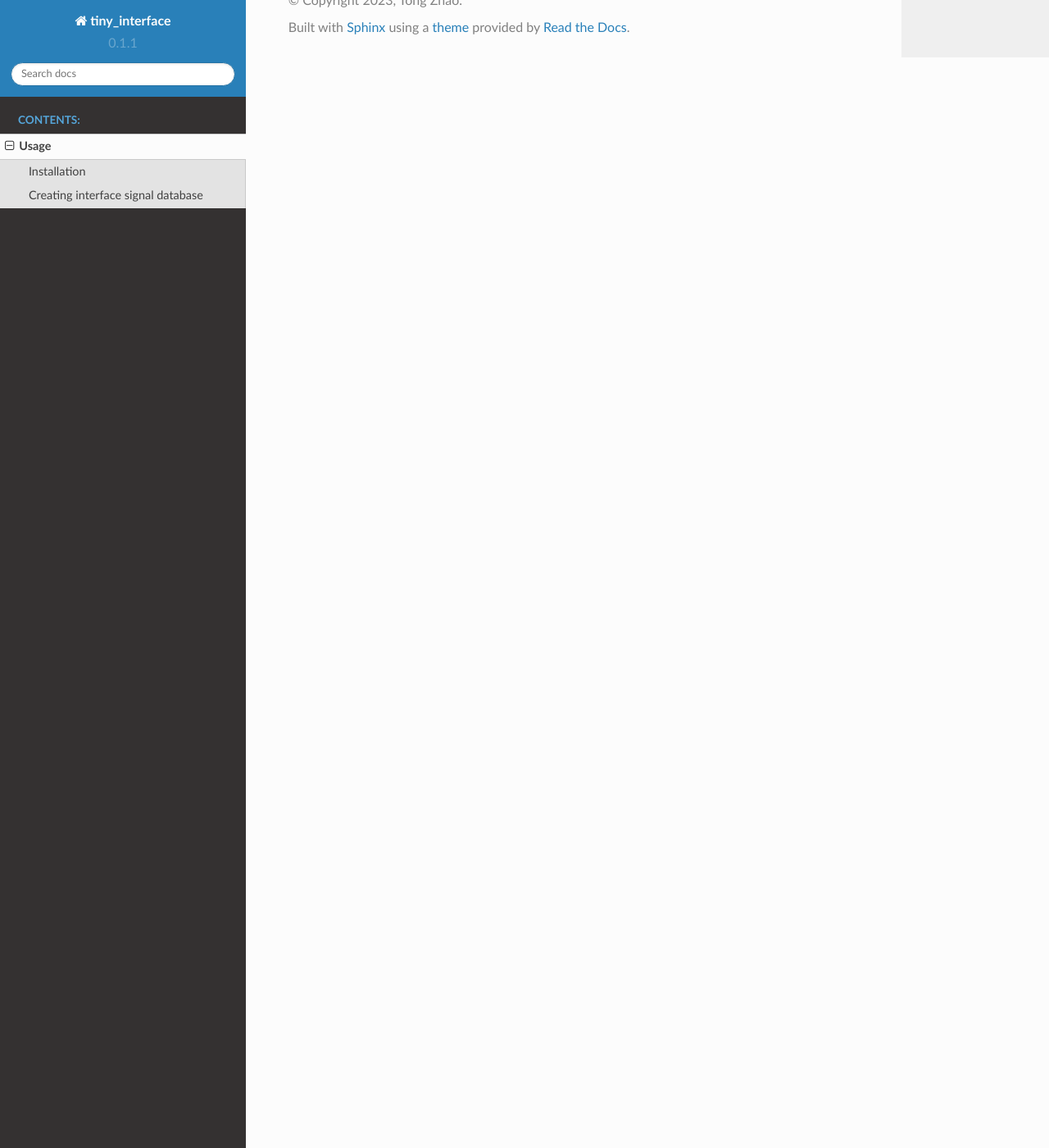
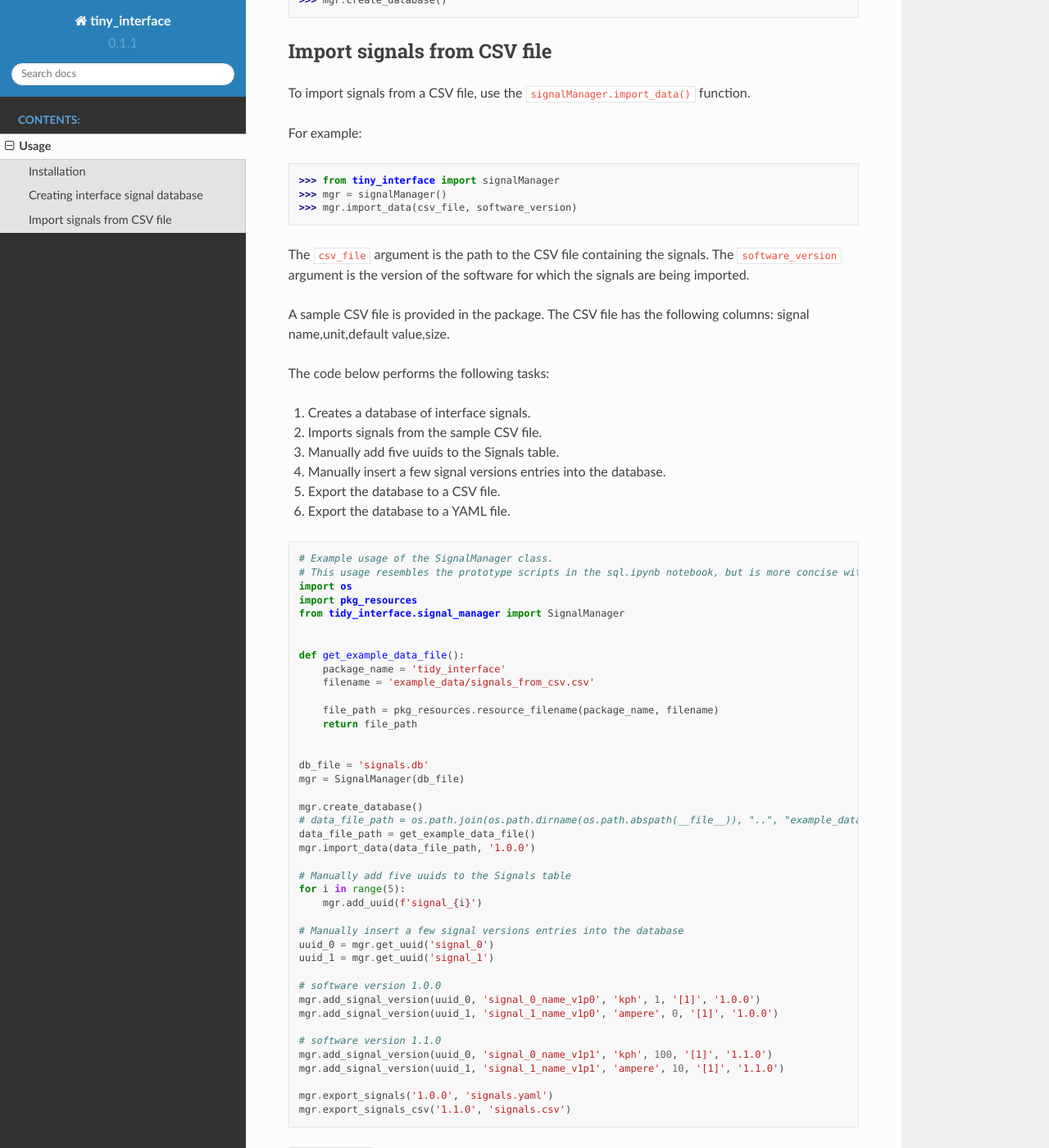
Before and after one commit to nexthybrid/tidy_interface, a Sphinx documentation site: the page built from docs/source/usage.rst, in a window 1280 px wide and 1400 px high, scrolled down 1673 px. Shown: the whole window at 82% size. Built offline with Sphinx 7.4.7 and the Read the Docs theme 2.0.0, drawn with Linux system fonts in a browser that asks for light colours; some of the changed text lies outside the part shown.

Commit message:
added example code in docs/source/usage.rst

```diff
--- a/README.rst
+++ b/README.rst
@@ -57,7 +57,7 @@ SQLite3 is **not directly available through pip** (in Windows at least). Install
 For developers
 --------------
 
-The ``main`` branch is the stable branch.
+The ``main`` branch is the stable branch. Merged pull requests on main will be tagged with a version number (and pushed to PyPI later).
 
 The ``dev`` branch is the develop branch where the latest changes are pushed.
 
--- a/docs/source/usage.rst
+++ b/docs/source/usage.rst
@@ -12,7 +12,14 @@ To use tiny_interface, first install it using pip (TBD):
 
    (.venv) $ pip install tiny_interface
 
-The above python package installation is TBD. For now, you can install the package by cloning the repository and running the following command from the root directory of the repository:
+The above python package installation is TBD (need to push to PyPl). For now, you can install the package by cloning the repository and running the following command from the root directory of the repository:
+
+.. code-block:: console
+
+    (.venv) $ git clone https://github.com/nexthybrid/tidy_interface.git
+    (.venv) $ cd tidy_interface
+    (.venv) $ python3 -m setup.py sdist
+    (.venv) $ python3 -m pip install dist/tiny_interface-x.x.x.tar.gz
 
 This tool uses Python, Django, SQLite3, pyyaml for database management. While pyyaml is included in the package installation, sqlite3 is not, as it is not directly available in Windows through pip. SQLite3 can be installed from [official website](https://www.sqlite.org/download.html).
 
@@ -69,3 +76,73 @@ For example:
     >>> from tiny_interface import signalManager
     >>> mgr = signalManager()
     >>> mgr.create_database()
+
+Import signals from CSV file
+----------------------------
+
+To import signals from a CSV file, use the ``signalManager.import_data()`` function.
+
+For example:
+
+.. code-block:: python
+
+    >>> from tiny_interface import signalManager
+    >>> mgr = signalManager()
+    >>> mgr.import_data(csv_file, software_version)
+
+The ``csv_file`` argument is the path to the CSV file containing the signals. The ``software_version`` argument is the version of the software for which the signals are being imported.
+
+A sample CSV file is provided in the package. The CSV file has the following columns: signal name,unit,default value,size.
+
+The code below performs the following tasks:
+
+1. Creates a database of interface signals.
+2. Imports signals from the sample CSV file.
+3. Manually add five uuids to the Signals table.
+4. Manually insert a few signal versions entries into the database.
+5. Export the database to a CSV file.
+6. Export the database to a YAML file.
+
+.. code-block:: python
+
+    # Example usage of the SignalManager class.
+    # This usage resembles the prototype scripts in the sql.ipynb notebook, but is more concise with a class.
+    import os
+    import pkg_resources
+    from tidy_interface.signal_manager import SignalManager
+
+
+    def get_example_data_file():
+        package_name = 'tidy_interface'
+        filename = 'example_data/signals_from_csv.csv'
+
+        file_path = pkg_resources.resource_filename(package_name, filename)
+        return file_path
+
+
+    db_file = 'signals.db'
+    mgr = SignalManager(db_file)
+
+    mgr.create_database()
+    # data_file_path = os.path.join(os.path.dirname(os.path.abspath(__file__)), "..", "example_data", "signals_from_csv.csv")
+    data_file_path = get_example_data_file()
+    mgr.import_data(data_file_path, '1.0.0')
+
+    # Manually add five uuids to the Signals table
+    for i in range(5):
+        mgr.add_uuid(f'signal_{i}')
+
+    # Manually insert a few signal versions entries into the database
+    uuid_0 = mgr.get_uuid('signal_0')
+    uuid_1 = mgr.get_uuid('signal_1')
+
+    # software version 1.0.0
+    mgr.add_signal_version(uuid_0, 'signal_0_name_v1p0', 'kph', 1, '[1]', '1.0.0')
+    mgr.add_signal_version(uuid_1, 'signal_1_name_v1p0', 'ampere', 0, '[1]', '1.0.0')
+
+    # software version 1.1.0
+    mgr.add_signal_version(uuid_0, 'signal_0_name_v1p1', 'kph', 100, '[1]', '1.1.0')
+    mgr.add_signal_version(uuid_1, 'signal_1_name_v1p1', 'ampere', 10, '[1]', '1.1.0')
+
+    mgr.export_signals('1.0.0', 'signals.yaml')
+    mgr.export_signals_csv('1.1.0', 'signals.csv')
```
